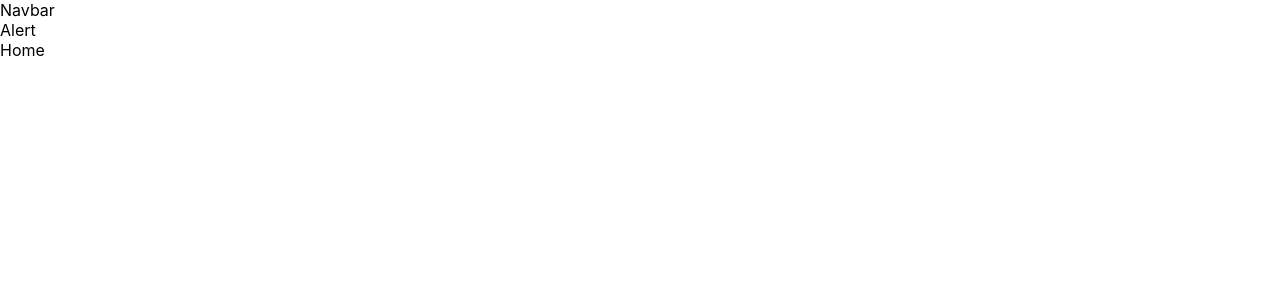
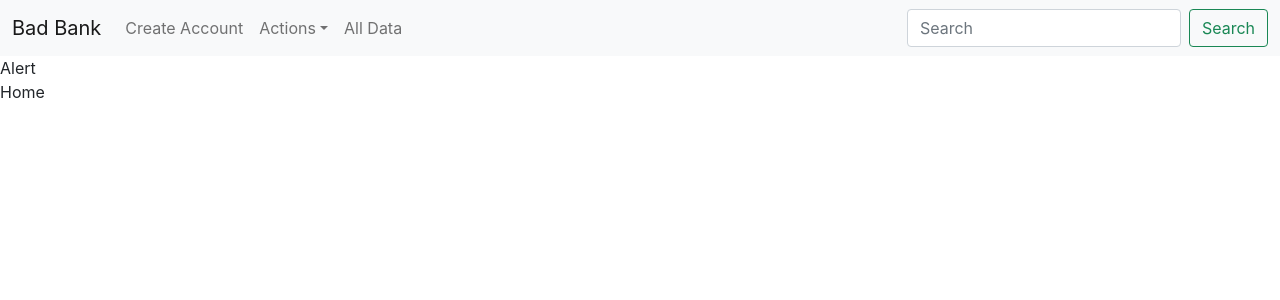
Before and after one commit to y0Phoenix/aaron-graybillbankingapp, a React (Vite) app: page / in a window 1280 px wide. Shown: the top 300 px of the page. Built offline with nearby package versions, Linux system fonts and the light colour scheme.

Commit message:
init navbar

```diff
--- a/index.html
+++ b/index.html
@@ -5,6 +5,9 @@
     <link rel="icon" type="image/svg+xml" href="/src/favicon.svg" />
     <meta name="viewport" content="width=device-width, initial-scale=1.0" />
     <title>Vite App</title>
+    <link rel="stylesheet" href="https://cdnjs.cloudflare.com/ajax/libs/font-awesome/6.0.0/css/all.min.css" integrity="sha512-9usAa10IRO0HhonpyAIVpjrylPvoDwiPUiKdWk5t3PyolY1cOd4DSE0Ga+ri4AuTroPR5aQvXU9xC6qOPnzFeg==" crossorigin="anonymous" referrerpolicy="no-referrer" />
+    <link rel="stylesheet" href="https://cdn.jsdelivr.net/npm/bootstrap@5.1.3/dist/css/bootstrap.min.css" integrity="sha384-1BmE4kWBq78iYhFldvKuhfTAU6auU8tT94WrHftjDbrCEXSU1oBoqyl2QvZ6jIW3" crossorigin="anonymous">
+    <script src="https://cdn.jsdelivr.net/npm/bootstrap@5.1.3/dist/js/bootstrap.min.js" integrity="sha384-QJHtvGhmr9XOIpI6YVutG+2QOK9T+ZnN4kzFN1RtK3zEFEIsxhlmWl5/YESvpZ13" crossorigin="anonymous"></script>
   </head>
   <body>
     <div id="root"></div>
--- a/src/App.tsx
+++ b/src/App.tsx
@@ -20,10 +20,10 @@
 					<Alert />
 					<Routes>
 						<Route path='/' element={<Home />}/>
-						<Route path='/' element={<AllData />}/>
-						<Route path='/' element={<CreateAccount />}/>
-						<Route path='/' element={<Deposit />}/>
-						<Route path='/' element={<Withdraw />}/>
+						<Route path='/alldata' element={<AllData />}/>
+						<Route path='/createaccount' element={<CreateAccount />}/>
+						<Route path='/deposit' element={<Deposit />}/>
+						<Route path='/withdraw' element={<Withdraw />}/>
 					</Routes>
 				</>
 			</Router>
--- a/src/components/Navbar.tsx
+++ b/src/components/Navbar.tsx
@@ -1,8 +1,40 @@
 import React from 'react'
+import { Link } from 'react-router-dom'
 
 const Navbar = () => {
   return (
-    <div>Navbar</div>
+    <nav className="navbar navbar-expand-lg navbar-light bg-light">
+  <div className="container-fluid">
+    <Link className="navbar-brand" to='/'>Bad Bank</Link>
+    <button className="navbar-toggler" type="button" data-bs-toggle="collapse" data-bs-target="#navbarSupportedContent" aria-controls="navbarSupportedContent" aria-expanded="false" aria-label="Toggle navigation">
+      <span className="navbar-toggler-icon"></span>
+    </button>
+    <div className="collapse navbar-collapse" id="navbarSupportedContent">
+      <ul className="navbar-nav me-auto mb-2 mb-lg-0">
+        <li className="nav-item">
+          <Link className="nav-link" to='/createaccount'>Create Account</Link>
+        </li>
+        <li className="nav-item dropdown">
+          <a className="nav-link dropdown-toggle" href="#" id="navbarDropdown" role="button" data-bs-toggle="dropdown" aria-expanded="false">
+            Actions
+          </a>
+          <ul className="dropdown-menu" aria-labelledby="navbarDropdown">
+            <li><Link className="dropdown-item" to='/deposit'>Deposit</Link></li>
+            <li><hr className="dropdown-divider"></hr></li>
+            <li><Link className="dropdown-item" to='/withdraw'>Withdraw</Link></li>
+          </ul>
+        </li>
+        <li className="nav-item">
+          <Link className="nav-link" to='/alldata'>All Data</Link>
+        </li>
+      </ul>
+      <form className="d-flex">
+        <input className="form-control me-2" type="search" placeholder="Search" aria-label="Search"></input>
+        <button className="btn btn-outline-success" type="submit">Search</button>
+      </form>
+    </div>
+  </div>
+</nav>
   )
 }
 
```
